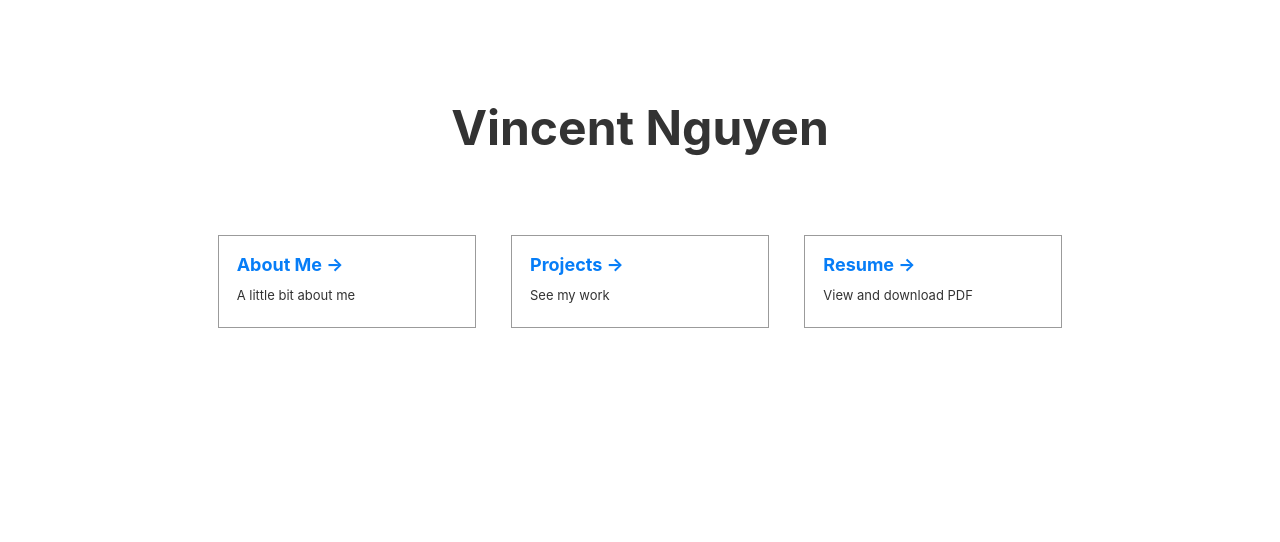
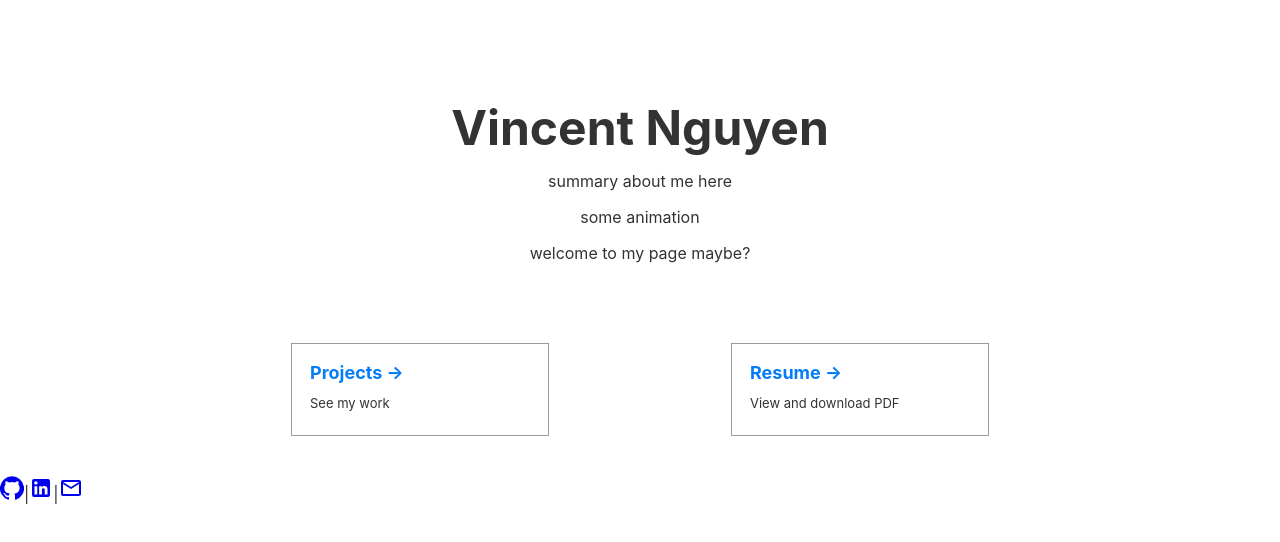
Before and after one commit to vpvnguyen/portfolio-next, a Next.js app in the folder app/: page / in a window 1280 px wide. Shown: the top 542 px of the page. Built offline with nearby package versions, Linux system fonts and the light colour scheme.

Commit message:
removed unnecessary component

```diff
--- a/app/pages/index.js
+++ b/app/pages/index.js
@@ -1,8 +1,8 @@
 import React from 'react';
 import Head from 'next/head';
 import Link from 'next/link';
-import { Button } from '@material-ui/core'
-
+import { Button } from '@material-ui/core';
+import Footer from '../components/Footer';
 // render landing page
 // route to about me, projects, and resume
 // show contact info at footer
@@ -12,7 +12,7 @@ import { Button } from '@material-ui/core'
 const Index = () => (
   <>
     <Head>
-      <title>Home</title>
+      <title>Vincent Nguyen</title>
       <link rel="icon" href="/favicon.ico" />
       <link rel="stylesheet" href="https://fonts.googleapis.com/css?family=Roboto:300,400,500,700&display=swap" />
       <link rel="stylesheet" href="https://fonts.googleapis.com/icon?family=Material+Icons" />
@@ -25,14 +25,12 @@ const Index = () => (
 
     <div className="hero">
       <h1 className="title">Vincent Nguyen</h1>
+      <p className="description">summary about me here</p>
+      <p className="description">some animation</p>
+      <p className="description">welcome to my page maybe?</p>
+
+
       <div className="row">
-
-        <Link href="/about">
-          <a className="card">
-            <h3>About Me &rarr;</h3>
-            <p>A little bit about me</p>
-          </a>
-        </Link>
 
         <Link href="/projects">
           <a className="card">
@@ -49,7 +47,10 @@ const Index = () => (
         </Link>
 
       </div>
+
+    <Footer />
     </div>
+
 
     <style jsx>{`
       :global(body) {
```
